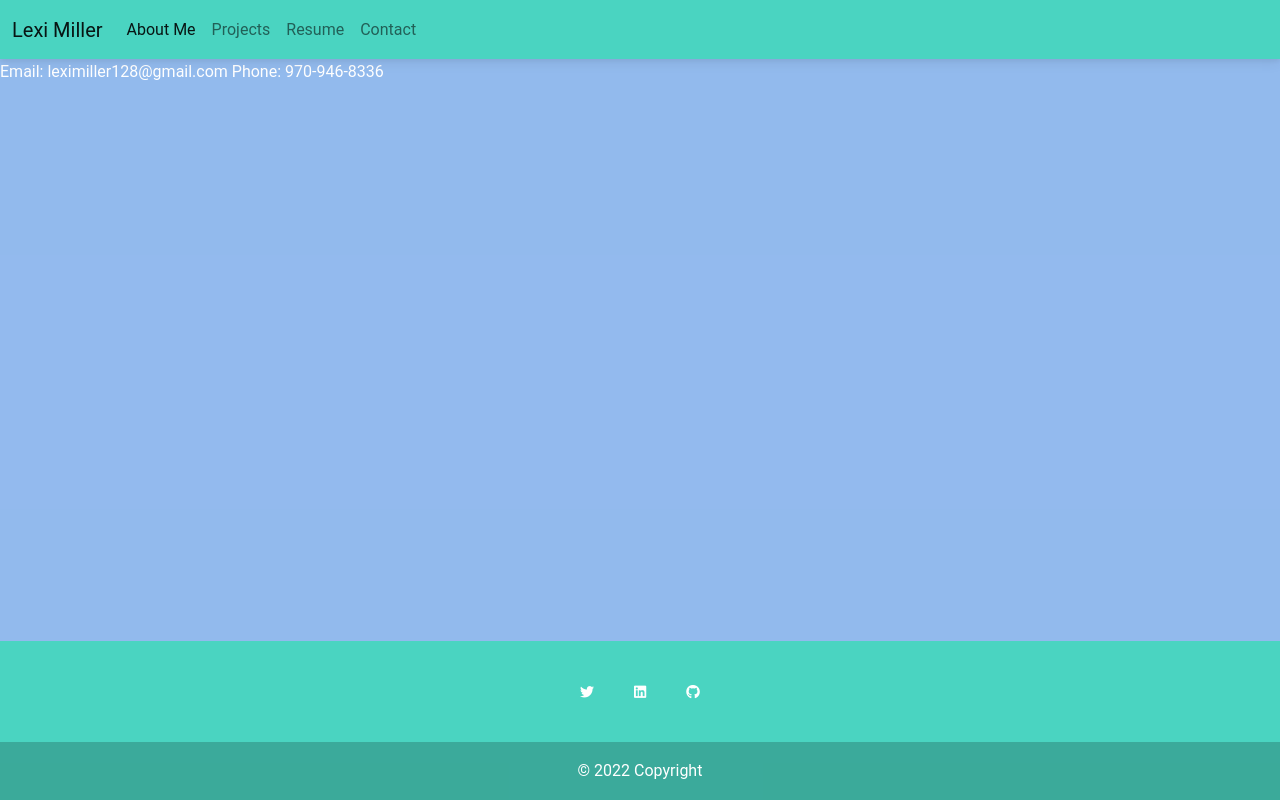
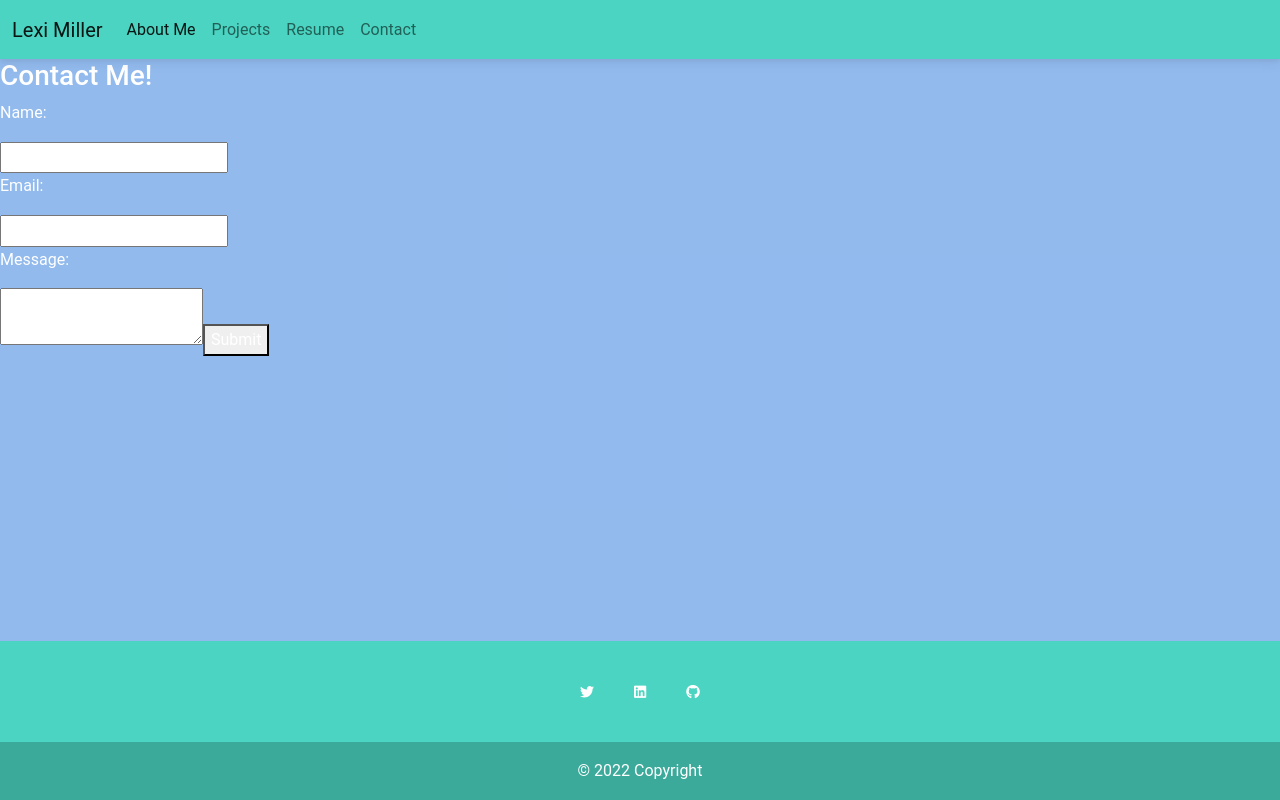
Before and after one commit to Leximiller128/react_portfolio, a React (Create React App) app: page /Contact in a window 1280 px wide. Built offline with nearby package versions, Linux system fonts and the light colour scheme.

Commit message:
favicon, photo size, helpers

```diff
--- a/public/index.html
+++ b/public/index.html
@@ -2,9 +2,9 @@
 <html lang="en">
   <head>
     <meta charset="utf-8" />
-    <link rel="icon" href="%PUBLIC_URL%/favicon.ico" />
+    <link rel="icon" href="./LM-Favicon.png" />
     <meta name="viewport" content="width=device-width, initial-scale=1" />
-    <meta name="theme-color" content="#000000" />
+    <!-- <meta name="theme-color" content="#000000" /> -->
     <meta
       name="description"
       content="Web site created using create-react-app"
@@ -24,7 +24,7 @@
       work correctly both with client-side routing and a non-root public URL.
       Learn how to configure a non-root public URL by running `npm run build`.
     -->
-    <title>React App</title>
+    <title>Lexi Miller Portfolio</title>
   </head>
   <body>
     <noscript>You need to enable JavaScript to run this app.</noscript>
--- a/src/componets/Aboutme.js
+++ b/src/componets/Aboutme.js
@@ -1,5 +1,6 @@
 import React from "react";
 import { MDBRow, MDBCol, MDBContainer } from "mdb-react-ui-kit";
+import "./styles/aboutme.css";
 
 export default function Aboutme() {
   return (
--- a/src/componets/Contact.js
+++ b/src/componets/Contact.js
@@ -1,3 +1,89 @@
-export default function Contact() {
-  return <p>Email: leximiller128@gmail.com Phone: 970-946-8336</p>;
+import React, { useState } from "react";
+import { validateEmail } from "../utils/helpers";
+import "./styles/contact.css";
+
+function Contact() {
+  const [nameInput, setName] = useState("");
+  const [email, setEmail] = useState("");
+  const [content, setContent] = useState("");
+  const [errorMessage, setErrorMessage] = useState("");
+
+  const handleInputChange = (e) => {
+    const { target } = e;
+    const inputType = target.name;
+    const inputValue = target.value;
+
+    if (inputType === "email") {
+      setEmail(inputValue);
+    } else if (inputType === "name") {
+      setName(inputValue);
+    } else {
+      setContent(inputValue);
+      console.log(content);
+    }
+  };
+
+  const handleFormSubmit = (e) => {
+    e.preventDefault();
+
+    if (!validateEmail(email)) {
+      setErrorMessage("Invalid email, please try again");
+      return;
+    }
+    if (!nameInput) {
+      setErrorMessage("Please enter a name");
+      return;
+    }
+
+    if (!content) {
+      setErrorMessage("Please enter a message");
+      return;
+    }
+
+    setContent("");
+    setEmail("");
+    setName("");
+  };
+
+  return (
+    <section id="contact">
+      <h3>Contact Me!</h3>
+      <form>
+        <p>Name:</p>
+        <input
+          id="name"
+          name="name"
+          type="text"
+          onChange={handleInputChange}
+          value={nameInput}
+        />
+        <p>Email:</p>
+        <input
+          id="email"
+          name="email"
+          type="text"
+          onChange={handleInputChange}
+          value={email}
+        />
+        <p>Message:</p>
+        <textarea
+          id="content"
+          name="content"
+          type="text"
+          onChange={handleInputChange}
+          value={content}
+        />
+        <button type="button" id="submit-button" onClick={handleFormSubmit}>
+          Submit
+        </button>
+      </form>
+      {errorMessage && (
+        <div>
+          <p>{errorMessage}</p>
+        </div>
+      )}
+    </section>
+  );
 }
+
+export default Contact;
--- a/src/componets/styles/aboutme.css
+++ b/src/componets/styles/aboutme.css
@@ -1,3 +1,5 @@
-.aboutme {
-    background-color: green;
+
+.img{
+    min-height: 500px;
+    max-height: 550px;
 }
--- /dev/null
+++ b/src/utils/helpers.js
@@ -0,0 +1,10 @@
+export function validateEmail(email) {
+  var re =
+    /^(([^<>()[\]\\.,;:\s@"]+(\.[^<>()[\]\\.,;:\s@"]+)*)|(".+"))@((\[[0-9]{1,3}\.[0-9]{1,3}\.[0-9]{1,3}\.[0-9]{1,3}\])|(([a-zA-Z\-0-9]+\.)+[a-zA-Z]{2,}))$/;
+  return re.test(String(email).toLowerCase());
+}
+
+export function checkBlank(field) {
+  var re = /^\s*$/;
+  return re.test(String(field).toLowerCase());
+}
```
Also changed, not shown: src/setupTests/setupTests.js (added, +1 -0 lines), public/LM-Favicon.png (added), src/componets/styles/contact.css (added).
